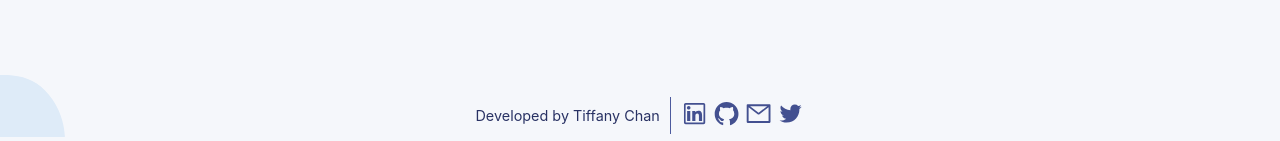
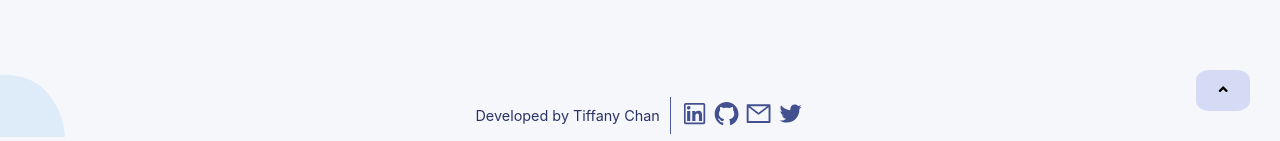
Before and after one commit to TiffanyChan614/React-Quizzical, a React (Vite) app: page / in a window 1280 px wide. Both pictures are taken after typing "5" into the empty fields and a click on the button "Start quiz". Shown: the part 659-800 px from the top of the page. Built offline with nearby package versions, Linux system fonts and the light colour scheme; no server answers.

Commit message:
Add scroll up button in ContentQuiz page

```diff
--- a/src/components/Content/ContentQuiz.jsx
+++ b/src/components/Content/ContentQuiz.jsx
@@ -4,6 +4,7 @@ import { AppContext } from '../../App'
 import Question from '../Question'
 import { START_PAGE, ANS_PAGE } from '../../utils/constants'
 import { calculateWeightedScore } from '../../utils/helper'
+import { FaAngleUp } from 'react-icons/fa'
 
 export default function ContentQuiz() {
   const {
@@ -58,6 +59,13 @@ export default function ContentQuiz() {
     setQuizPage(ANS_PAGE)
   }
 
+  function scrollToTop() {
+    window.scrollTo({
+      top: 0,
+      behavior: 'smooth',
+    })
+  }
+
   if (!questionsData) {
     return null
   }
@@ -86,6 +94,11 @@ export default function ContentQuiz() {
           onClick={handleCheckAnswersClick}>
           Check answers
         </button>
+        <button
+          className={`scroll-top-btn ${theme}`}
+          onClick={scrollToTop}>
+          <FaAngleUp />
+        </button>
       </div>
     </div>
   )
--- a/src/styles.css
+++ b/src/styles.css
@@ -572,6 +572,15 @@ button:active:not(.back-btn) {
   color: rgb(231, 108, 108);
 }
 
+button.scroll-top-btn {
+  position: fixed;
+  bottom: 30px;
+  right: 30px;
+  z-index: 2;
+  background-color: var(--color-answer);
+  border-radius: 25%;
+}
+
 @media only screen and (max-width: 480px) {
   .content {
     font-size: 0.9rem;
```
